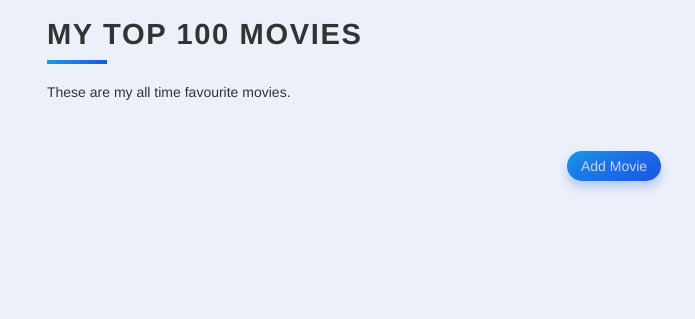
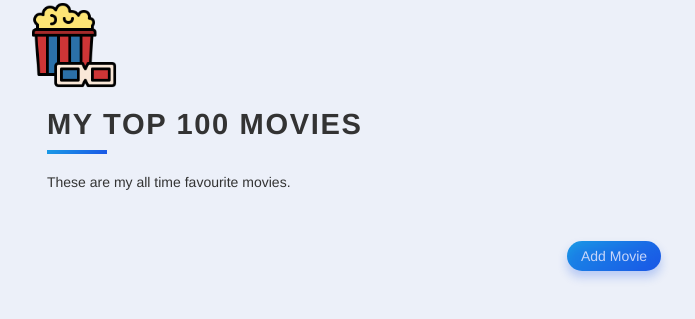
Before and after one commit to lenargasimov/my-top-10-movies, a Flask app: page / in a window 1280 px wide. Shown: the top 319 px of the page, without its empty margins (41-736 px from the left). Run offline with Flask 2, Linux system fonts and the light colour scheme; data that the repository does not hold is empty; some libraries are stand-ins or nearby versions.

```diff
--- a/templates/index.html
+++ b/templates/index.html
@@ -13,6 +13,7 @@
 
 {% block content %}
 <div class="container">
+  <img src="images/movie.png" alt="" width="90px">
   <h1 class="heading">My Top 100 Movies</h1>
   <p class="description">These are my all time favourite movies.</p>
     <div class="container text-center add">
```
Also changed, not shown: README.md (added), images/movie.png (added).
